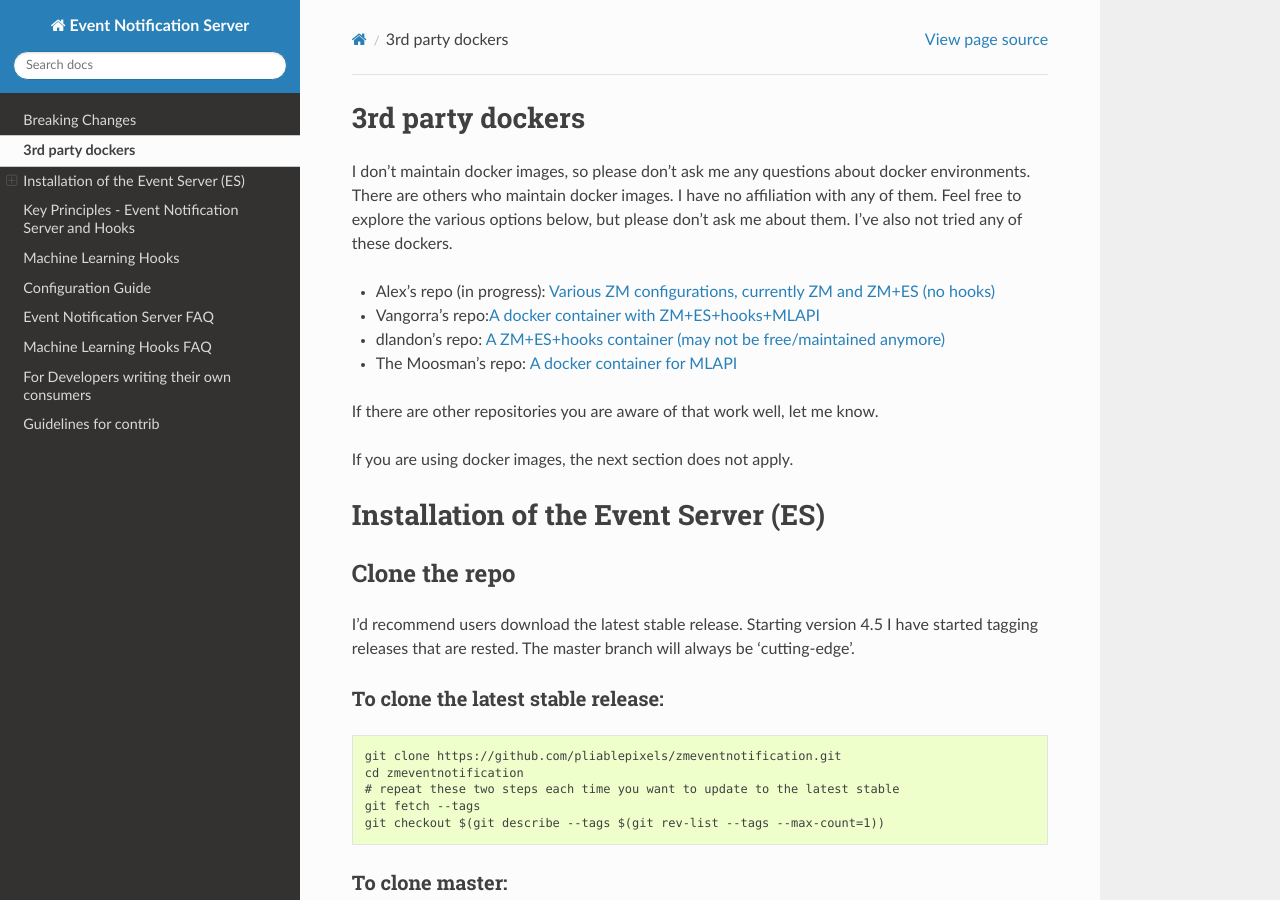
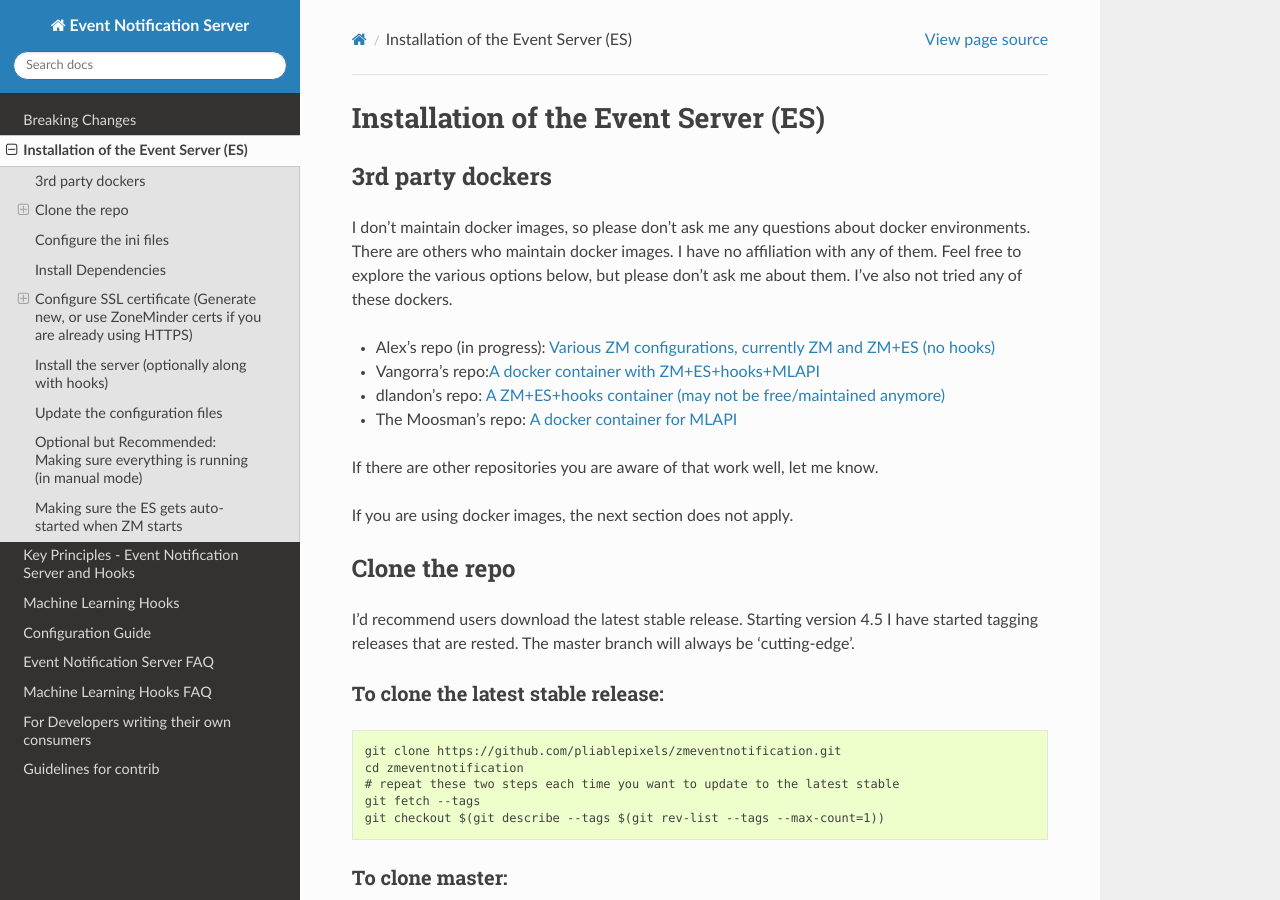
Before and after one commit to ZoneMinder/zmeventnotification, a Sphinx documentation site: the page built from docs/guides/install.rst, in a window 1280 px wide and 900 px high. Built offline with Sphinx 7.4.7 and the Read the Docs theme 2.0.0, drawn with Linux system fonts in a browser that asks for light colours.

Commit message:
formatting

```diff
--- a/docs/guides/install.rst
+++ b/docs/guides/install.rst
@@ -1,7 +1,12 @@
+
+Installation of the Event Server (ES)
+--------------------------------------
+
 .. _third_party_dockers:
 
 3rd party dockers
-------------------
+~~~~~~~~~~~~~~~~~~
+
 I don't maintain docker images, so please don't ask me any questions about docker environments. There are others who maintain docker images.
 I have no affiliation with any of them. Feel free to explore the various options below, but please don't ask me about them. I've also not tried any of these
 dockers.
```
Also changed, not shown: other parts of docs/guides/install.rst (+0 -3 lines).
